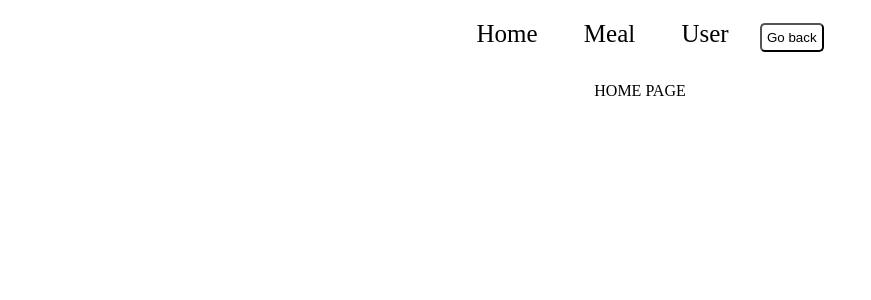
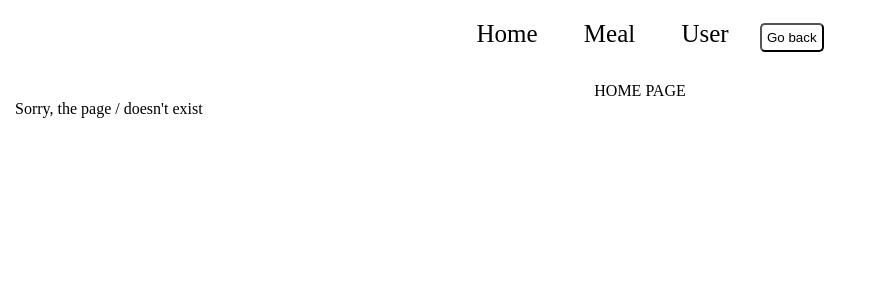
Before and after one commit to samartsevigor/react-router, a React (Create React App) app: page / in a window 1280 px wide. Shown: the top 300 px of the page, without its empty margins (0-871 px from the left). Built offline with nearby package versions, Linux system fonts and the light colour scheme.

Commit message:
added new hook

```diff
--- a/src/App.js
+++ b/src/App.js
@@ -10,6 +10,7 @@ import Home from "./Home";
 import Header from "./Header";
 import Ingredients from "./Ingredients";
 import "./meal.css"
+import PageNotFound from "./PageNotFound";
 
 function App() {
   return (
@@ -24,6 +25,7 @@ function App() {
             <Route exact path="/user"> <User /> </Route>
             <Route path="/user/:id" > <UserDetails/> </Route>
             <Route path="/ingredients/:name" > <Ingredients/> </Route>
+            <Route path = "*" > <PageNotFound/> </Route>
         </Router>
     </div>
   );
--- /dev/null
+++ b/src/PageNotFound.js
@@ -0,0 +1,14 @@
+import React from 'react';
+import {useLocation} from 'react-router-dom'
+const PageNotFound = () => {
+    let location = useLocation()
+
+    return (
+        <div>
+            Sorry, the page {location.pathname} doesn't exist
+
+        </div>
+    );
+};
+
+export default PageNotFound;
```
